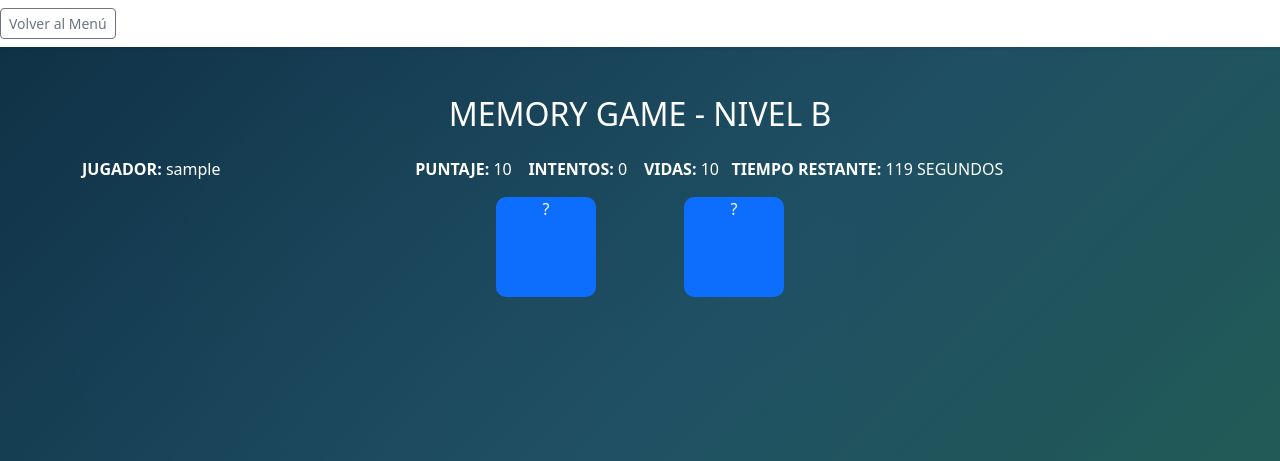
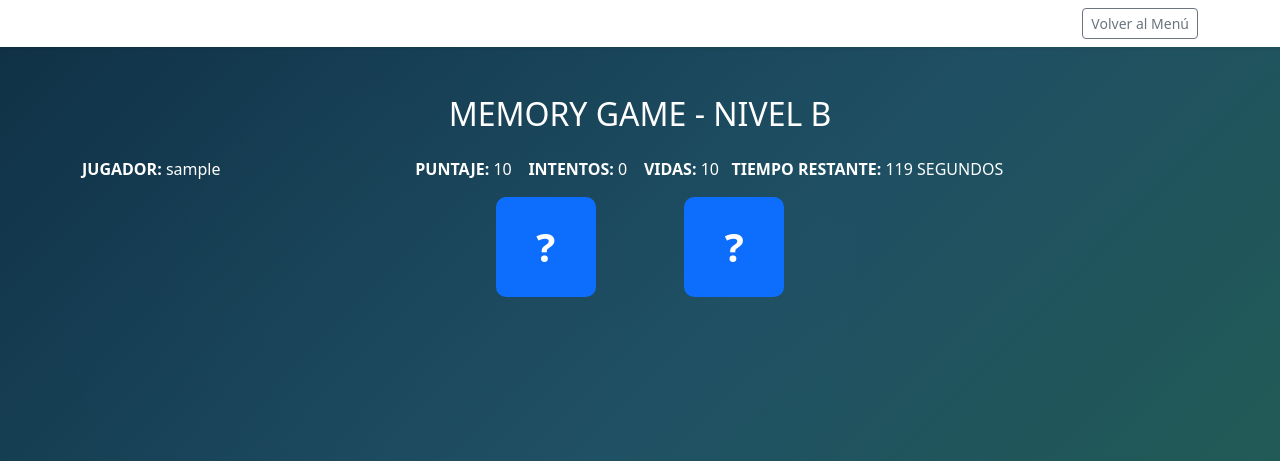
Before and after one commit to dartgorsky/memorygame_project, a Django app: page /tablero/1/ in a window 1280 px wide. Shown: the top 461 px of the page. Run offline with Django 5.2, Linux system fonts and the light colour scheme; a user stored in the database is signed in; tables that the repository leaves empty hold one stand-in row (values such as "Sample post"); grey boxes marked "Sample" are stand-in pictures.

Commit message:
actualizado

```diff
--- a/app_memorygame/static/app_memorygame/css/estilos.css
+++ b/app_memorygame/static/app_memorygame/css/estilos.css
@@ -20,7 +20,8 @@ body {
 }
 
 .modal-content {
-  color: #000000; /* color blanco */
+  color: #000000;
+  /* color blanco */
 }
 
 /* Tarjetas de formularios (login, registro, etc.)  */
@@ -118,8 +119,14 @@ body {
 .memory-card .back-face {
   transform: rotateY(0deg);
   background-color: #0d6efd;
-  /* o tu color */
   z-index: 1;
+  display: flex;
+  justify-content: center;
+  align-items: center;
+  font-size: 2.5rem;
+  font-weight: bold;
+  color: white;
+  user-select: none;
 }
 
 .memory-card.is-flipped {
--- a/app_memorygame/templates/app_memorygame/tablero.html
+++ b/app_memorygame/templates/app_memorygame/tablero.html
@@ -11,10 +11,14 @@
   <link rel="stylesheet" href="{% static 'app_memorygame/css/estilos.css' %}">
 </head>
 
+
 <body data-resultado="{{ resultado|default:'' }}">
   <nav class="navbar navbar-expand-lg navbar-light bg-white shadow-sm mb-4">
-    <div class="d-flex gap-2">
-      <a href="{% url 'menu' %}" class="btn btn-outline-secondary btn-sm">Volver al Menú</a>
+    <div class="container">
+      <a> </a>
+      <div class="d-flex gap-2">
+        <a href="{% url 'menu' %}" class="btn btn-outline-secondary btn-sm">Volver al Menú</a>
+      </div>
     </div>
   </nav>
 
```
